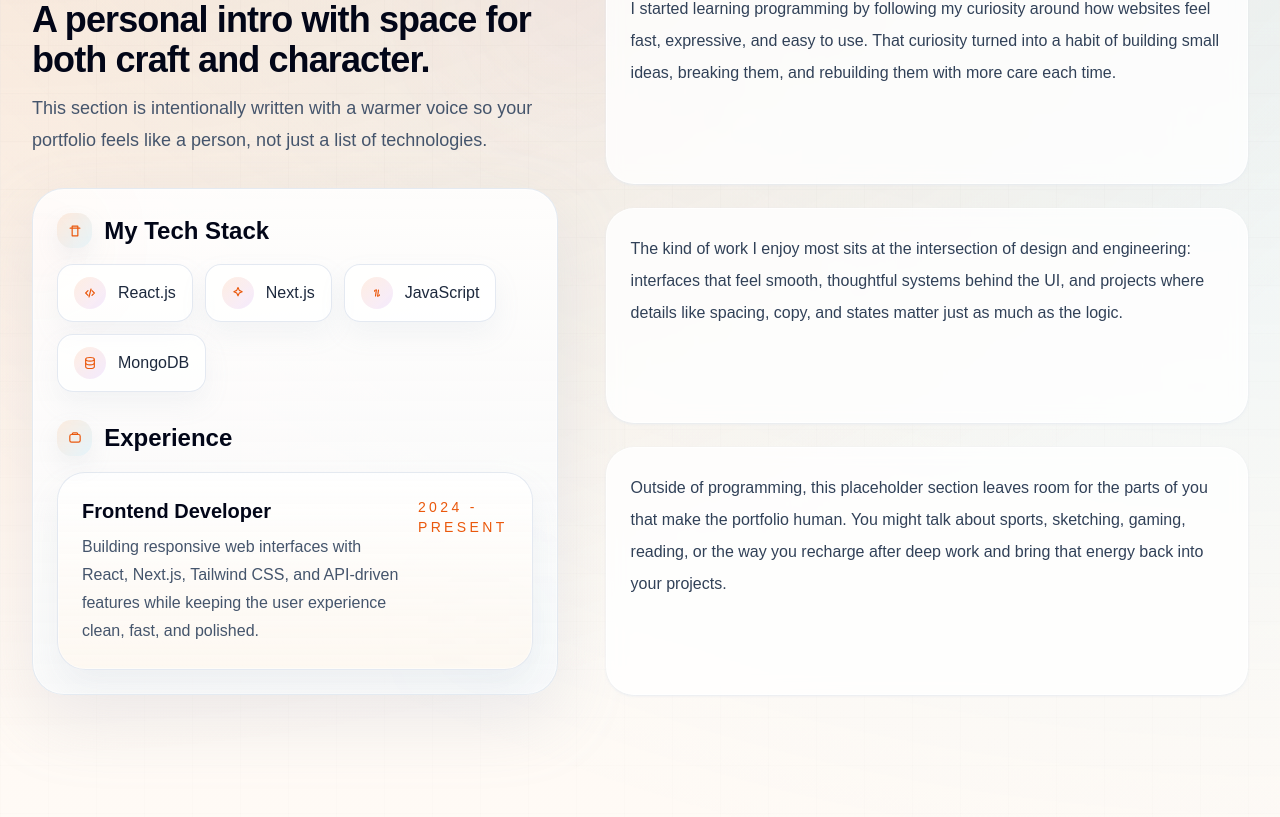
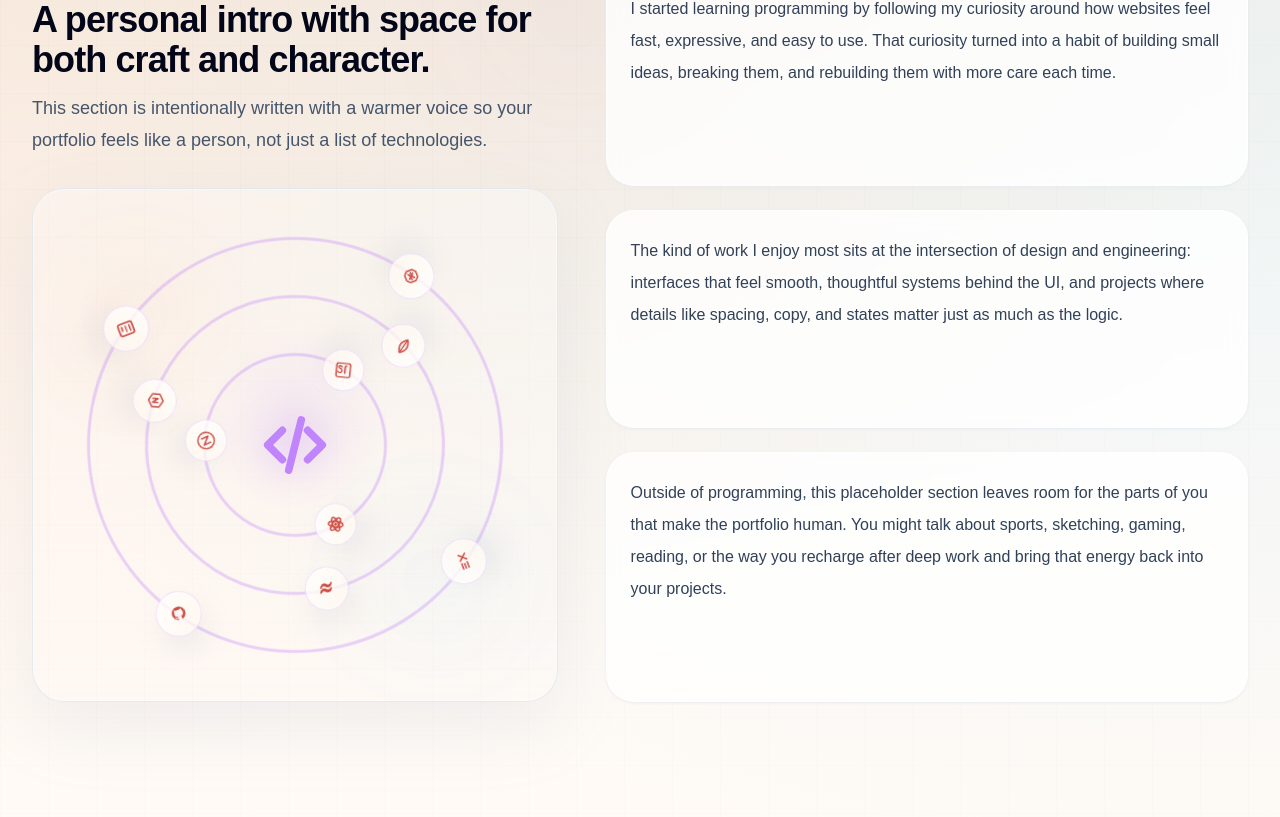
Before and after one commit to nafiz2024/Nafiz-Alam-Portfolio, a Next.js app: page / in a window 1280 px wide. Shown: the part 1203-2020 px from the top of the page. Built offline with nearby package versions, Linux system fonts and the light colour scheme; a web font is replaced by a local one.

Commit message:
Update About Section

```diff
--- a/src/app/globals.css
+++ b/src/app/globals.css
@@ -527,6 +527,184 @@ button {
     0 0 0 1px rgba(255, 255, 255, 0.42) inset;
 }
 
+.atom-showcase {
+  position: relative;
+  min-height: 32rem;
+  overflow: hidden;
+  border-radius: 2rem;
+  border: 1px solid rgba(226, 232, 240, 0.9);
+  background:
+    radial-gradient(circle at 50% 45%, rgba(192, 132, 252, 0.12), transparent 24%),
+    linear-gradient(180deg, rgba(255, 255, 255, 0.3), rgba(248, 250, 252, 0.08));
+  box-shadow:
+    0 26px 70px rgba(148, 163, 184, 0.14),
+    0 0 0 1px rgba(255, 255, 255, 0.35) inset;
+}
+
+.atom-showcase-grid {
+  position: absolute;
+  inset: 0;
+  background-image:
+    linear-gradient(rgba(255, 255, 255, 0.04) 1px, transparent 1px),
+    linear-gradient(90deg, rgba(255, 255, 255, 0.04) 1px, transparent 1px);
+  background-size: 22px 22px;
+  mask-image: linear-gradient(180deg, rgba(0, 0, 0, 0.65), transparent 100%);
+  opacity: 0.7;
+}
+
+.atom-showcase-glow {
+  position: absolute;
+  border-radius: 999px;
+  filter: blur(58px);
+  opacity: 0.7;
+}
+
+.atom-showcase-glow-one {
+  left: 6%;
+  top: 10%;
+  height: 9rem;
+  width: 9rem;
+  background: radial-gradient(circle, rgba(249, 115, 22, 0.2), transparent 70%);
+}
+
+.atom-showcase-glow-two {
+  right: 8%;
+  bottom: 8%;
+  height: 10rem;
+  width: 10rem;
+  background: radial-gradient(circle, rgba(56, 189, 248, 0.16), transparent 72%);
+}
+
+.atom-stage {
+  position: relative;
+  display: flex;
+  min-height: 32rem;
+  align-items: center;
+  justify-content: center;
+}
+
+.atom-nucleus {
+  position: absolute;
+  left: 50%;
+  top: 50%;
+  z-index: 2;
+  display: inline-flex;
+  align-items: center;
+  justify-content: center;
+  color: #c084fc;
+  filter: drop-shadow(0 0 18px rgba(168, 85, 247, 0.28));
+  transform: translate(-50%, -50%);
+}
+
+.atom-nucleus svg {
+  height: 6.3rem;
+  width: 6.3rem;
+}
+
+.orbiting-circles-shell {
+  position: absolute;
+  left: 50%;
+  top: 50%;
+  height: var(--orbit-diameter);
+  width: var(--orbit-diameter);
+  transform: translate(-50%, -50%);
+}
+
+.orbiting-circles-ring {
+  position: relative;
+  height: 100%;
+  width: 100%;
+  border-radius: 999px;
+  border: 3px solid rgba(192, 132, 252, 0.34);
+  animation: orbit-spin var(--orbit-duration) linear infinite;
+  animation-direction: var(--orbit-direction);
+  box-shadow: 0 0 0 1px rgba(255, 255, 255, 0.03) inset;
+}
+
+.orbiting-circles-item {
+  position: absolute;
+  inset: 0;
+  transform: rotate(var(--orbit-angle));
+}
+
+.orbiting-circles-node {
+  position: absolute;
+  left: 50%;
+  top: 0;
+  display: inline-flex;
+  height: var(--orbit-icon-size);
+  width: var(--orbit-icon-size);
+  transform: translate(-50%, -50%);
+  align-items: center;
+  justify-content: center;
+  border-radius: 999px;
+  border: 1px solid rgba(192, 132, 252, 0.22);
+  background: linear-gradient(135deg, rgba(255, 255, 255, 0.82), rgba(255, 247, 237, 0.7));
+  color: color-mix(in srgb, var(--color-accent) 74%, #7c3aed);
+  box-shadow:
+    0 14px 28px rgba(148, 163, 184, 0.14),
+    0 0 0 1px rgba(255, 255, 255, 0.42) inset;
+  animation: orbit-counter-spin var(--orbit-duration) linear infinite;
+  animation-direction: var(--orbit-counter-direction);
+}
+
+.orbiting-circles-node svg {
+  height: 55%;
+  width: 55%;
+}
+
+.atom-shell {
+  position: absolute;
+  left: 50%;
+  top: 50%;
+  border-radius: 999px;
+  transform: translate(-50%, -50%);
+}
+
+.atom-shell-ring {
+  position: absolute;
+  inset: 0;
+  border-radius: 999px;
+  border: 3px solid rgba(192, 132, 252, 0.38);
+  box-shadow: 0 0 0 1px rgba(255, 255, 255, 0.03) inset;
+}
+
+.atom-shell-inner {
+  height: 13rem;
+  width: 13rem;
+}
+
+.atom-shell-middle {
+  height: 20rem;
+  width: 20rem;
+}
+
+.atom-shell-outer {
+  height: 27rem;
+  width: 27rem;
+}
+
+.atom-electron-icon {
+  position: absolute;
+  display: inline-flex;
+  height: 3rem;
+  width: 3rem;
+  align-items: center;
+  justify-content: center;
+  border-radius: 999px;
+  border: 1px solid rgba(192, 132, 252, 0.22);
+  background: linear-gradient(135deg, rgba(255, 255, 255, 0.8), rgba(255, 247, 237, 0.68));
+  color: color-mix(in srgb, var(--color-accent) 74%, #7c3aed);
+  box-shadow:
+    0 14px 28px rgba(148, 163, 184, 0.14),
+    0 0 0 1px rgba(255, 255, 255, 0.42) inset;
+}
+
+.atom-electron-icon svg {
+  height: 1.3rem;
+  width: 1.3rem;
+}
+
 .stack-card {
   border-color: rgba(226, 232, 240, 0.92);
   background:
@@ -1320,6 +1498,42 @@ button {
   border-color: rgba(168, 85, 247, 0.42) !important;
 }
 
+:root[data-theme="dark"] .atom-showcase {
+  border-color: rgba(192, 132, 252, 0.14);
+  background:
+    radial-gradient(circle at 50% 45%, rgba(192, 132, 252, 0.16), transparent 26%),
+    linear-gradient(180deg, rgba(23, 14, 38, 0.94), rgba(14, 10, 24, 0.9));
+  box-shadow:
+    0 28px 56px rgba(0, 0, 0, 0.28),
+    0 0 0 1px rgba(255, 255, 255, 0.03) inset;
+}
+
+:root[data-theme="dark"] .atom-showcase-grid {
+  background-image:
+    linear-gradient(rgba(255, 255, 255, 0.03) 1px, transparent 1px),
+    linear-gradient(90deg, rgba(255, 255, 255, 0.03) 1px, transparent 1px);
+}
+
+:root[data-theme="dark"] .atom-nucleus {
+  color: #d8b4fe;
+  filter: drop-shadow(0 0 22px rgba(168, 85, 247, 0.3));
+}
+
+:root[data-theme="dark"] .orbiting-circles-ring,
+:root[data-theme="dark"] .atom-shell-ring {
+  border-color: rgba(192, 132, 252, 0.24);
+}
+
+:root[data-theme="dark"] .orbiting-circles-node,
+:root[data-theme="dark"] .atom-electron-icon {
+  border-color: rgba(192, 132, 252, 0.18);
+  background: linear-gradient(135deg, rgba(30, 18, 49, 0.9), rgba(20, 12, 34, 0.82));
+  color: #c084fc;
+  box-shadow:
+    0 16px 28px rgba(0, 0, 0, 0.22),
+    0 0 0 1px rgba(255, 255, 255, 0.03) inset;
+}
+
 .navbar-shell {
   background: var(--navbar-bg);
   border-bottom: 1px solid var(--navbar-border);
@@ -1596,6 +1810,58 @@ button {
 
   50% {
     transform: translate3d(-18px, -12px, 0) scale(1.06);
+  }
+}
+
+@keyframes atom-spin {
+  from {
+    transform: translate(-50%, -50%) rotate(0deg);
+  }
+
+  to {
+    transform: translate(-50%, -50%) rotate(360deg);
+  }
+}
+
+@keyframes orbit-spin {
+  from {
+    transform: rotate(0deg);
+  }
+
+  to {
+    transform: rotate(360deg);
+  }
+}
+
+@keyframes orbit-counter-spin {
+  from {
+    transform: translate(-50%, -50%) rotate(0deg);
+  }
+
+  to {
+    transform: translate(-50%, -50%) rotate(-360deg);
+  }
+}
+
+@media (max-width: 1023px) {
+  .atom-showcase,
+  .atom-stage {
+    min-height: 28rem;
+  }
+
+  .atom-stage {
+    transform: scale(0.9);
+  }
+}
+
+@media (max-width: 640px) {
+  .atom-showcase,
+  .atom-stage {
+    min-height: 24rem;
+  }
+
+  .atom-stage {
+    transform: scale(0.66);
   }
 }
 
@@ -1624,10 +1890,12 @@ button {
   .orb-float-b,
   .ambient-orb-one,
   .ambient-orb-two,
-  .ambient-orb-three {
+  .ambient-orb-three,
+  .atom-shell,
+  .orbiting-circles-ring,
+  .orbiting-circles-node {
     animation: none !important;
     opacity: 1 !important;
-    transform: none !important;
     transition: none !important;
   }
 
@@ -1669,6 +1937,18 @@ button {
     display: none;
   }
 
+  .atom-shell {
+    transform: translate(-50%, -50%) !important;
+  }
+
+  .orbiting-circles-shell {
+    transform: translate(-50%, -50%) !important;
+  }
+
+  .orbiting-circles-node {
+    transform: translate(-50%, -50%) !important;
+  }
+
   .intro-loader-shell {
     transition: none !important;
   }
--- a/src/app/page.jsx
+++ b/src/app/page.jsx
@@ -2,6 +2,7 @@ import Image from "next/image";
 import ContactForm from "@/components/contact-form";
 import HeroDesignation from "@/components/hero-designation";
 import Navbar from "@/components/navbar";
+import { OrbitingCircles } from "@/components/orbiting-circles";
 import PortfolioStats from "@/components/portfolio-stats";
 import ProjectGrid from "@/components/project-grid";
 import RevealSection from "@/components/reveal-section";
@@ -323,6 +324,28 @@ function AboutIcon({ type }) {
     );
   }
 
+  if (type === "codex") {
+    return (
+      <svg viewBox="0 0 24 24" fill="none" className="h-5 w-5">
+        <path
+          d="M9.15 6.2H14.85L17.8 9.15V14.85L14.85 17.8H9.15L6.2 14.85V9.15L9.15 6.2Z"
+          stroke="currentColor"
+          strokeWidth="1.5"
+          strokeLinejoin="round"
+        />
+        <path
+          d="M9.55 9.45L11.25 12L9.55 14.55"
+          stroke="currentColor"
+          strokeWidth="1.5"
+          strokeLinecap="round"
+          strokeLinejoin="round"
+        />
+        <path d="M14.45 9.45L12.75 12L14.45 14.55" stroke="currentColor" strokeWidth="1.5" strokeLinecap="round" strokeLinejoin="round" />
+        <path d="M11.55 15.7L12.45 8.3" stroke="currentColor" strokeWidth="1.5" strokeLinecap="round" />
+      </svg>
+    );
+  }
+
   if (type === "database") {
     return (
       <svg viewBox="0 0 24 24" fill="none" className="h-4 w-4">
@@ -499,6 +522,25 @@ function SkillsStackSection() {
 }
 
 function AboutSection() {
+  const orbitIcons = [
+    [
+      { name: "React.js", icon: "react" },
+      { name: "Next.js", icon: "next" },
+      { name: "JavaScript", icon: "javascript" },
+    ],
+    [
+      { name: "Tailwind CSS", icon: "tailwind" },
+      { name: "Node.js", icon: "node" },
+      { name: "MongoDB", icon: "mongodb" },
+    ],
+    [
+      { name: "Express", icon: "express" },
+      { name: "GitHub", icon: "github" },
+      { name: "MySQL", icon: "mysql" },
+      { name: "Codex", icon: "codex" },
+    ],
+  ];
+
   return (
     <section id="about" className="section-anchor px-4 py-20 sm:px-6 lg:px-8">
       <RevealSection
@@ -511,99 +553,33 @@ function AboutSection() {
             title="A personal intro with space for both craft and character."
             description="This section is intentionally written with a warmer voice so your portfolio feels like a person, not just a list of technologies."
           />
-          <div className="about-panel relative overflow-hidden rounded-[2rem] border p-5 sm:p-6">
-            <div
-              aria-hidden="true"
-              className="about-panel-orb about-panel-orb-one absolute -left-12 top-0 h-28 w-28 rounded-full"
-            />
-            <div
-              aria-hidden="true"
-              className="about-panel-orb about-panel-orb-two absolute bottom-0 right-0 h-32 w-32 rounded-full"
-            />
+          <div className="atom-showcase">
+            <div className="atom-showcase-grid" aria-hidden="true" />
+            <div className="atom-showcase-glow atom-showcase-glow-one" aria-hidden="true" />
+            <div className="atom-showcase-glow atom-showcase-glow-two" aria-hidden="true" />
 
-            <div className="relative space-y-7">
-              <div className="space-y-4">
-                <div className="flex items-center gap-3">
-                  <span className="about-mini-icon">
-                    <svg viewBox="0 0 24 24" fill="none" className="h-4 w-4">
-                      <path
-                        d="M4.75 7.75H19.25"
-                        stroke="currentColor"
-                        strokeWidth="1.8"
-                        strokeLinecap="round"
-                      />
-                      <path
-                        d="M7.75 4.75H16.25V19.25H7.75V4.75Z"
-                        stroke="currentColor"
-                        strokeWidth="1.8"
-                        strokeLinejoin="round"
-                      />
-                    </svg>
-                  </span>
-                  <h3 className="text-2xl font-semibold text-slate-950">
-                    My Tech Stack
-                  </h3>
-                </div>
-
-                <div className="flex flex-wrap gap-3">
-                  {profile.aboutTechStack.map((item) => (
-                    <div
-                      key={item.name}
-                      className="about-tech-pill inline-flex items-center gap-3 rounded-2xl px-4 py-3"
-                    >
-                      <span className="about-tech-icon">
-                        <AboutIcon type={item.icon} />
-                      </span>
-                      <span className="text-sm font-medium text-slate-800 sm:text-base">
-                        {item.name}
-                      </span>
-                    </div>
-                  ))}
-                </div>
+            <div className="atom-stage">
+              <div className="atom-nucleus" aria-hidden="true">
+                <AboutIcon type="code" />
               </div>
 
-              <div className="space-y-4">
-                <div className="flex items-center gap-3">
-                  <span className="about-mini-icon">
-                    <svg viewBox="0 0 24 24" fill="none" className="h-4 w-4">
-                      <path
-                        d="M8 6.75V5.75C8 4.92 8.67 4.25 9.5 4.25H14.5C15.33 4.25 16 4.92 16 5.75V6.75"
-                        stroke="currentColor"
-                        strokeWidth="1.8"
-                        strokeLinecap="round"
-                      />
-                      <rect
-                        x="4.25"
-                        y="6.75"
-                        width="15.5"
-                        height="11.5"
-                        rx="2.5"
-                        stroke="currentColor"
-                        strokeWidth="1.8"
-                      />
-                    </svg>
-                  </span>
-                  <h3 className="text-2xl font-semibold text-slate-950">
-                    Experience
-                  </h3>
-                </div>
+              <OrbitingCircles iconSize={42} radius={92} speed={1.35}>
+                {orbitIcons[0].map((item) => (
+                  <AboutIcon key={item.name} type={item.icon} />
+                ))}
+              </OrbitingCircles>
 
-                <article className="about-experience-card rounded-[1.75rem] border p-5 sm:p-6">
-                  <div className="flex flex-col gap-4 sm:flex-row sm:items-start sm:justify-between">
-                    <div className="space-y-2">
-                      <h4 className="text-xl font-semibold text-slate-950">
-                        {profile.aboutExperience.title}
-                      </h4>
-                      <p className="max-w-xl text-sm leading-7 text-slate-600 sm:text-base">
-                        {profile.aboutExperience.summary}
-                      </p>
-                    </div>
-                    <p className="font-mono text-sm uppercase tracking-[0.24em] text-[var(--color-accent)]">
-                      {profile.aboutExperience.timeframe}
-                    </p>
-                  </div>
-                </article>
-              </div>
+              <OrbitingCircles iconSize={44} radius={150} reverse speed={1.7}>
+                {orbitIcons[1].map((item) => (
+                  <AboutIcon key={item.name} type={item.icon} />
+                ))}
+              </OrbitingCircles>
+
+              <OrbitingCircles iconSize={46} radius={208} speed={1.1}>
+                {orbitIcons[2].map((item) => (
+                  <AboutIcon key={item.name} type={item.icon} />
+                ))}
+              </OrbitingCircles>
             </div>
           </div>
         </div>
--- /dev/null
+++ b/src/components/orbiting-circles.jsx
@@ -0,0 +1,43 @@
+"use client";
+
+import { Children } from "react";
+
+export function OrbitingCircles({
+  children,
+  className = "",
+  iconSize = 40,
+  radius = 120,
+  reverse = false,
+  speed = 1,
+}) {
+  const items = Children.toArray(children);
+
+  return (
+    <div
+      className={`orbiting-circles-shell ${className}`.trim()}
+      style={{
+        "--orbit-radius": `${radius}px`,
+        "--orbit-diameter": `${radius * 2}px`,
+        "--orbit-icon-size": `${iconSize}px`,
+        "--orbit-duration": `${Math.max(10, 22 / Math.max(speed, 0.2))}s`,
+        "--orbit-direction": reverse ? "reverse" : "normal",
+        "--orbit-counter-direction": reverse ? "normal" : "reverse",
+      }}
+      aria-hidden="true"
+    >
+      <div className="orbiting-circles-ring">
+        {items.map((child, index) => (
+          <div
+            key={index}
+            className="orbiting-circles-item"
+            style={{
+              "--orbit-angle": `${(360 / items.length) * index}deg`,
+            }}
+          >
+            <div className="orbiting-circles-node">{child}</div>
+          </div>
+        ))}
+      </div>
+    </div>
+  );
+}
--- a/src/data/portfolio.js
+++ b/src/data/portfolio.js
@@ -27,7 +27,9 @@ export const profile = {
   aboutTechStack: [
     { name: "React.js", icon: "code" },
     { name: "Next.js", icon: "spark" },
-    { name: "JavaScript", icon: "script" },
+    { name: "Tailwind CSS", icon: "tailwind" },
+    { name: "Express", icon: "express" },
+    { name: "GitHub", icon: "github" },
     { name: "MongoDB", icon: "database" },
   ],
   aboutExperience: {
```
